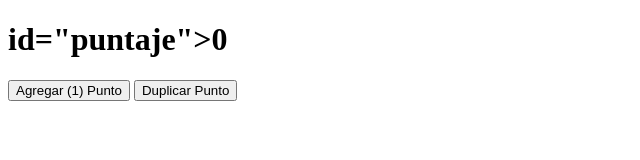
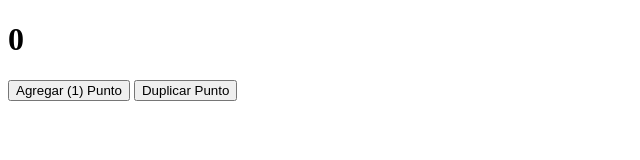
Before and after one commit to marceegl/practicasMarcelaGranados, a plain HTML site: page java/depende.html in a window 1280 px wide. Shown: the whole page, without its empty margins (0-640 px from the left). Drawn offline with Linux system fonts and the light colour scheme.

Commit message:
arreglaod

```diff
--- a/java/depende.html
+++ b/java/depende.html
@@ -6,7 +6,7 @@
     <title>Document</title>
 </head>
 <body>
-     <h1> id="puntaje">0</h1>
+     <h1 id="puntaje">0</h1>
 
      <button onclick="agregar()"> Agregar (1) Punto</button>
      <button onclick="duplicar()">Duplicar Punto</button>
```
